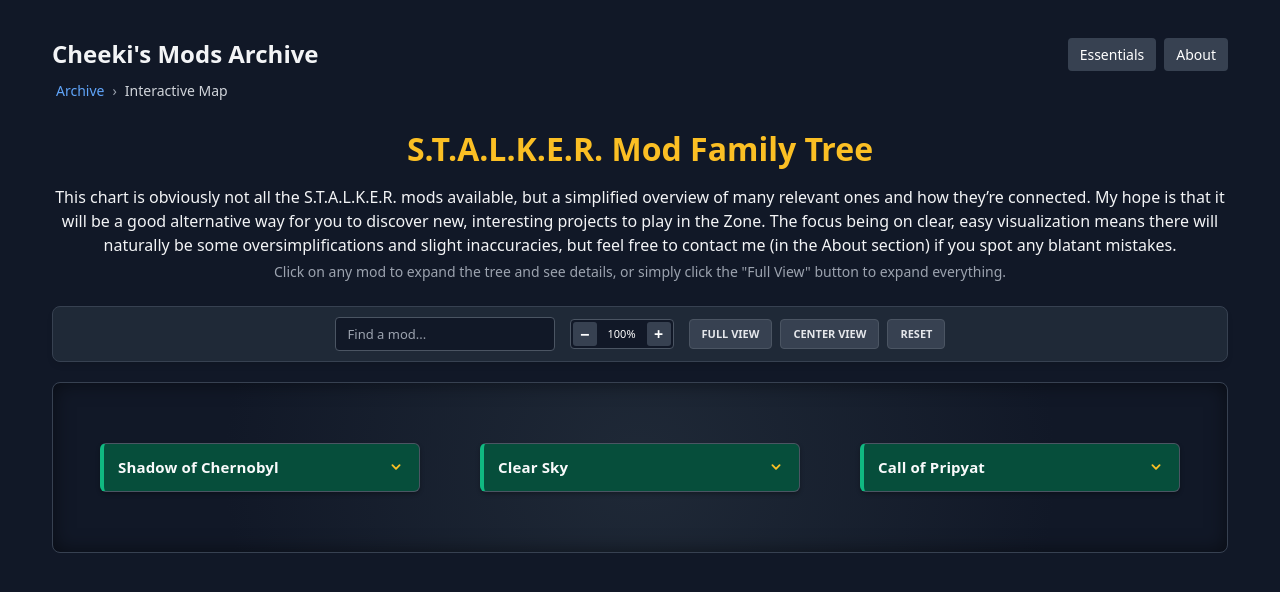
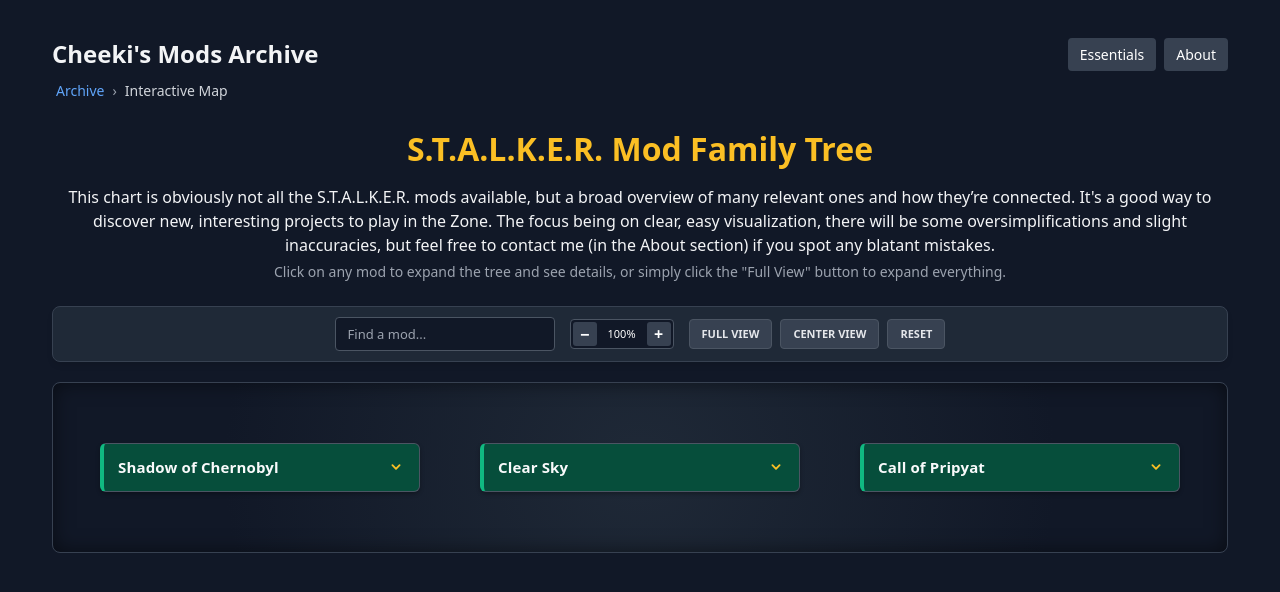
Before and after one commit to Cheekitos/CSMA-Test, a Jekyll site: the page built from stalker-map.html, in a window 1280 px wide. Shown: the top 592 px of the page. Built offline with Jekyll 4.4.1, drawn with Linux system fonts in a browser that asks for light colours; nearby versions of some CDN libraries.

Commit message:
Update stalker-map.html

```diff
--- a/stalker-map.html
+++ b/stalker-map.html
@@ -38,7 +38,7 @@
   </nav>
 
   <h1 class="page-title">S.T.A.L.K.E.R. Mod Family Tree</h1>
-<p class="page-subtitle">This chart is obviously not all the S.T.A.L.K.E.R. mods available, but a simplified overview of many relevant ones and how they’re connected. My hope is that it will be a good alternative way for you to discover new, interesting projects to play in the Zone. The focus being on clear, easy visualization means there will naturally be some oversimplifications and slight inaccuracies, but feel free to contact me (in the About section) if you spot any blatant mistakes.</p>
+<p class="page-subtitle">This chart is obviously not all the S.T.A.L.K.E.R. mods available, but a broad overview of many relevant ones and how they’re connected. It's a good way to discover new, interesting projects to play in the Zone. The focus being on clear, easy visualization, there will be some oversimplifications and slight inaccuracies, but feel free to contact me (in the About section) if you spot any blatant mistakes.</p>
 <p class="page-description">Click on any mod to expand the tree and see details, or simply click the "Full View" button to expand everything. </p>
 
   <div class="controls-bar">
```
